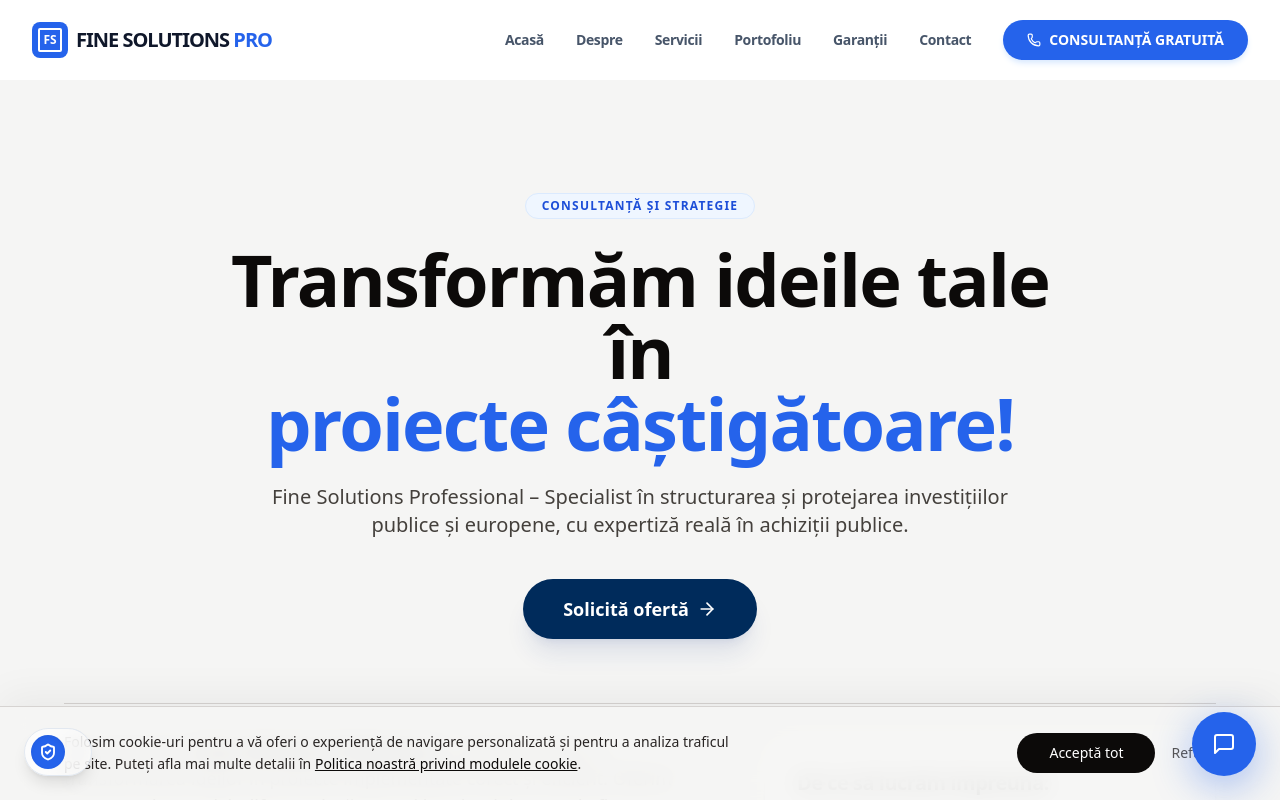
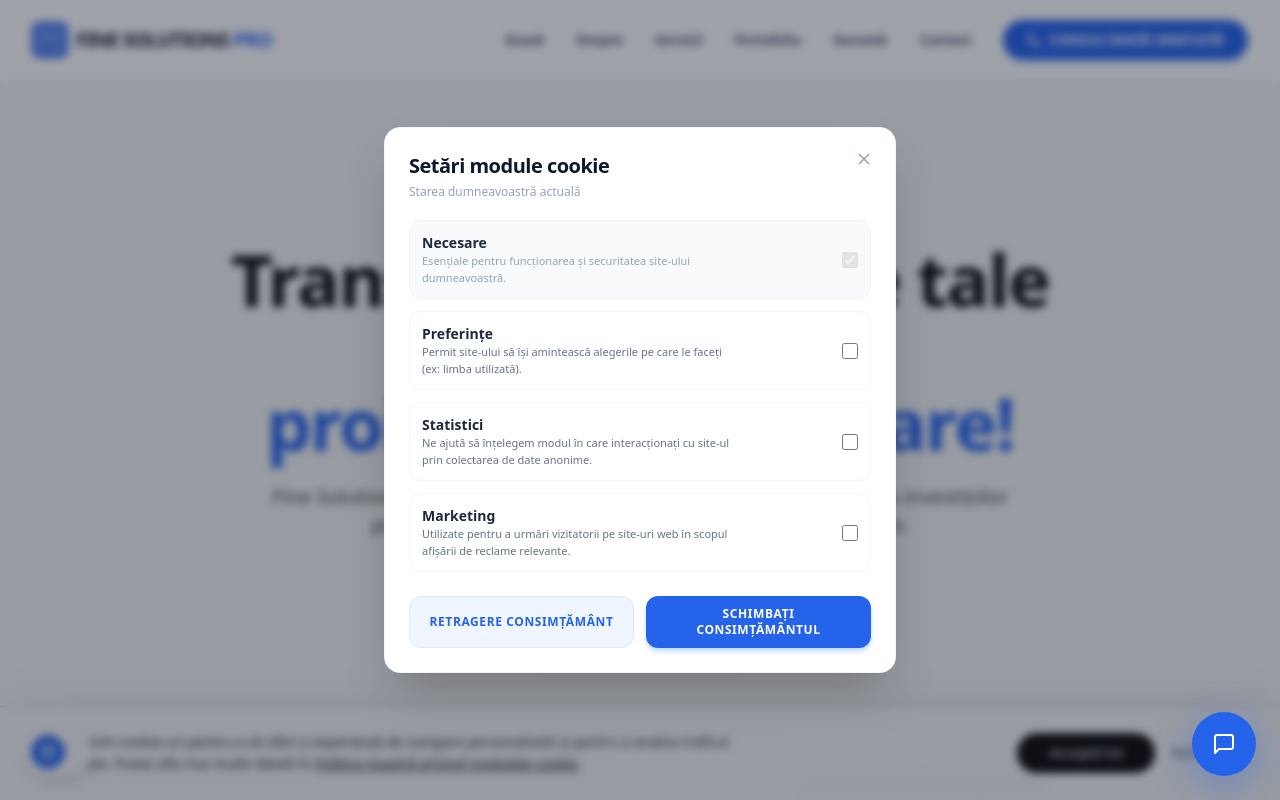
Before and after one commit to evialbert/FSPro, a Next.js app: page / in a window 1280 px wide. Both pictures are taken after a click on the button "COOKIE SETTINGS". Shown: the top 800 px of the page. Built offline with nearby package versions, Linux system fonts and the light colour scheme.

Commit message:
✨ îmbunătățit controlul cookie-urilor direct din widget

```diff
--- a/components/CookieSettings.tsx
+++ b/components/CookieSettings.tsx
@@ -1,45 +1,235 @@
 "use client";
 
-import React from "react";
-import { ShieldCheck, Settings2 } from "lucide-react";
+import React, { useState, useEffect } from "react";
+import { ShieldCheck, Settings2, X } from "lucide-react";
+
+interface CookiePreferences {
+  necessary: boolean;
+  preferences: boolean;
+  statistics: boolean;
+  marketing: boolean;
+}
 
 export default function CookieSettings() {
-  // Funcția care resetează consimțământul și permite re-afișarea bannerului
-  const handleOpenSettings = () => {
+  // Starea pentru deschiderea modalului/pop-up-ului de setări
+  const [isOpen, setIsOpen] = useState(false);
+  const [isSaved, setIsSaved] = useState(false);
+
+  // Starea pentru opțiunile de cookie-uri
+  const [preferences, setPreferences] = useState<CookiePreferences>({
+    necessary: true, // Întotdeauna obligatoriu
+    preferences: false,
+    statistics: false,
+    marketing: false,
+  });
+
+  // Încărcăm setările salvate din localStorage la deschiderea panoului
+  useEffect(() => {
+    const savedCookies = localStorage.getItem("cookie-consent");
+    if (savedCookies) {
+      try {
+        const parsed = JSON.parse(savedCookies);
+        setPreferences({
+          necessary: true,
+          preferences: typeof parsed === "object" ? !!parsed.preferences : false,
+          statistics: typeof parsed === "object" ? !!parsed.statistics : false,
+          marketing: typeof parsed === "object" ? !!parsed.marketing : false,
+        });
+      } catch (e) {
+        console.error("Eroare la citirea setărilor cookie", e);
+      }
+    }
+  }, [isOpen]);
+
+  // Schimbarea stării bifelor la click
+  const handleCheckboxChange = (key: keyof CookiePreferences) => {
+    if (key === "necessary") return;
+    setPreferences((prev) => ({ ...prev, [key]: !prev[key] }));
+  };
+
+  // Salvare modificări ("Schimbați consimțământul dumneavoastră")
+  const handleSaveConsent = () => {
     if (typeof window !== "undefined") {
-      // Ștergem alegerea din localStorage
-      localStorage.removeItem("cookie-consent");
-      // Reîncărcăm pagina pentru a declanșa logica din CookieBanner
-      window.location.reload();
+      localStorage.setItem("cookie-consent", JSON.stringify(preferences));
+
+      // Declanșăm un eveniment custom pentru ca eventualul banner principal sau scripturi să afle instant
+      window.dispatchEvent(new Event("cookie-consent-updated"));
+
+      setIsSaved(true);
+      setTimeout(() => {
+        setIsSaved(false);
+        setIsOpen(false);
+      }, 1200);
+    }
+  };
+
+  // Retragere completă consimțământ (se opresc toate în afară de cele necesare)
+  const handleWithdrawConsent = () => {
+    if (typeof window !== "undefined") {
+      const resetPreferences = {
+        necessary: true,
+        preferences: false,
+        statistics: false,
+        marketing: false,
+      };
+      setPreferences(resetPreferences);
+      localStorage.setItem("cookie-consent", JSON.stringify(resetPreferences));
+
+      window.dispatchEvent(new Event("cookie-consent-updated"));
+
+      setIsSaved(true);
+      setTimeout(() => {
+        setIsSaved(false);
+        setIsOpen(false);
+      }, 1200);
     }
   };
 
   return (
-    <div className="fixed bottom-6 left-6 z-[9999]">
+    <>
+      {/* 1. Bula ta discretă din colț (neschimbată, cu toate animațiile ei) */}
+      <div className="fixed bottom-6 left-6 z-[9998]">
         <button
-        onClick={handleOpenSettings}
+          onClick={() => setIsOpen(true)}
           className="group flex items-center bg-white/70 backdrop-blur-md border border-slate-200 p-1.5 rounded-full shadow-lg hover:shadow-xl hover:bg-slate-900 transition-all duration-500 ease-in-out"
           aria-label="Setări Cookies"
         >
-        {/* Iconița cu fundal animat */}
           <div className="bg-blue-600 p-2 rounded-full text-white shadow-inner group-hover:rotate-[360deg] transition-transform duration-700">
             <ShieldCheck size={18} strokeWidth={2.5} />
           </div>
 
-        {/* Text care apare la hover pe desktop / Vizibil pe mobil */}
           <div className="max-w-0 overflow-hidden group-hover:max-w-xs transition-all duration-500 ease-in-out">
             <span className="px-3 text-[10px] font-black text-slate-700 group-hover:text-white whitespace-nowrap tracking-widest uppercase">
               Cookie Settings
             </span>
           </div>
 
-        {/* Indicator vizual secundar (Settings icon) */}
           <div className="pr-2 opacity-0 group-hover:opacity-100 transition-opacity duration-500">
             <Settings2 size={12} className="text-blue-400 animate-spin-slow" />
           </div>
         </button>
+      </div>
 
-      {/* Stil pentru animația lentă a iconiței de setări */}
+      {/* 2. Pop-up Panou Setări Module Cookie */}
+      {isOpen && (
+        <div className="fixed inset-0 z-[9999] flex items-center justify-center p-4 bg-slate-900/40 backdrop-blur-sm animate-fade-in">
+          {/* Fundal pentru închidere la click în exterior */}
+          <div className="absolute inset-0" onClick={() => setIsOpen(false)} />
+
+          {/* Corpul Panoului */}
+          <div className="relative w-full max-w-lg bg-white rounded-2xl shadow-2xl border border-slate-100 p-6 overflow-hidden transform transition-all">
+
+            {/* Buton Închidere X */}
+            <button
+              onClick={() => setIsOpen(false)}
+              className="absolute top-4 right-4 p-1.5 text-slate-400 hover:text-slate-600 hover:bg-slate-100 rounded-full transition-colors"
+              aria-label="Închide"
+            >
+              <X size={18} />
+            </button>
+
+            {/* Antet Structură */}
+            <h2 className="text-xl font-bold text-slate-900 mb-1">Setări module cookie</h2>
+            <p className="text-xs text-slate-400 mb-5">Starea dumneavoastră actuală</p>
+
+            {/* Listă Categorii Module Cookie */}
+            <div className="space-y-3 mb-6">
+
+              {/* Necesare */}
+              <div className="flex items-center justify-between p-3 rounded-xl bg-slate-50 border border-slate-100 select-none">
+                <div>
+                  <span className="font-semibold block text-sm text-slate-800">Necesare</span>
+                  <span className="text-[11px] text-slate-400 block max-w-[320px]">Esențiale pentru funcționarea și securitatea site-ului dumneavoastră.</span>
+                </div>
+                <input
+                  type="checkbox"
+                  checked={preferences.necessary}
+                  disabled
+                  className="w-4 h-4 accent-blue-600 cursor-not-allowed opacity-60"
+                />
+              </div>
+
+              {/* Preferințe */}
+              <div
+                onClick={() => handleCheckboxChange("preferences")}
+                className="flex items-center justify-between p-3 rounded-xl border border-slate-100 hover:border-blue-200 hover:bg-blue-50/30 transition-all cursor-pointer select-none"
+              >
+                <div>
+                  <span className="font-semibold block text-sm text-slate-800">Preferinţe</span>
+                  <span className="text-[11px] text-slate-500 block max-w-[320px]">Permit site-ului să își amintească alegerile pe care le faceți (ex: limba utilizată).</span>
+                </div>
+                <input
+                  type="checkbox"
+                  checked={preferences.preferences}
+                  onChange={() => {}} // Gestionat de containerul părinte
+                  className="w-4 h-4 accent-blue-600 cursor-pointer"
+                />
+              </div>
+
+              {/* Statistici */}
+              <div
+                onClick={() => handleCheckboxChange("statistics")}
+                className="flex items-center justify-between p-3 rounded-xl border border-slate-100 hover:border-blue-200 hover:bg-blue-50/30 transition-all cursor-pointer select-none"
+              >
+                <div>
+                  <span className="font-semibold block text-sm text-slate-800">Statistici</span>
+                  <span className="text-[11px] text-slate-500 block max-w-[320px]">Ne ajută să înțelegem modul în care interacționați cu site-ul prin colectarea de date anonime.</span>
+                </div>
+                <input
+                  type="checkbox"
+                  checked={preferences.statistics}
+                  onChange={() => {}}
+                  className="w-4 h-4 accent-blue-600 cursor-pointer"
+                />
+              </div>
+
+              {/* Marketing */}
+              <div
+                onClick={() => handleCheckboxChange("marketing")}
+                className="flex items-center justify-between p-3 rounded-xl border border-slate-100 hover:border-blue-200 hover:bg-blue-50/30 transition-all cursor-pointer select-none"
+              >
+                <div>
+                  <span className="font-semibold block text-sm text-slate-800">Marketing</span>
+                  <span className="text-[11px] text-slate-500 block max-w-[320px]">Utilizate pentru a urmări vizitatorii pe site-uri web în scopul afișării de reclame relevante.</span>
+                </div>
+                <input
+                  type="checkbox"
+                  checked={preferences.marketing}
+                  onChange={() => {}}
+                  className="w-4 h-4 accent-blue-600 cursor-pointer"
+                />
+              </div>
+
+            </div>
+
+            {/* Mesaj Succes Salvare */}
+            {isSaved && (
+              <div className="mb-4 text-center text-xs font-semibold text-emerald-600 bg-emerald-50 py-2 rounded-xl border border-emerald-100 animate-pulse">
+                Consimțământul a fost actualizat cu succes!
+              </div>
+            )}
+
+            {/* Butoanele Principale Solicitate (Albastre & Grilă perfectă) */}
+            <div className="grid grid-cols-1 sm:grid-cols-2 gap-3">
+              <button
+                onClick={handleWithdrawConsent}
+                className="px-4 py-2.5 text-xs font-bold text-blue-600 bg-blue-50 hover:bg-blue-100 border border-blue-100 rounded-xl transition-all text-center uppercase tracking-wider"
+              >
+                Retragere consimțământ
+              </button>
+              <button
+                onClick={handleSaveConsent}
+                className="px-4 py-2.5 text-xs font-bold text-white bg-blue-600 hover:bg-blue-700 rounded-xl shadow-md shadow-blue-200 transition-all text-center uppercase tracking-wider"
+              >
+                Schimbați consimțământul
+              </button>
+            </div>
+
+          </div>
+        </div>
+      )}
+
+      {/* Stilurile CSS Globale/Animații */}
       <style jsx global>{`
         @keyframes spin-slow {
           from { transform: rotate(0deg); }
@@ -48,7 +238,14 @@ export default function CookieSettings() {
         .animate-spin-slow {
           animation: spin-slow 8s linear infinite;
         }
+        @keyframes fadeIn {
+          from { opacity: 0; }
+          to { opacity: 1; }
+        }
+        .animate-fade-in {
+          animation: fadeIn 0.2s ease-out forwards;
+        }
       `}</style>
-    </div>
+    </>
   );
 }
```
Lines whose indentation alone changed are shown as unchanged.
